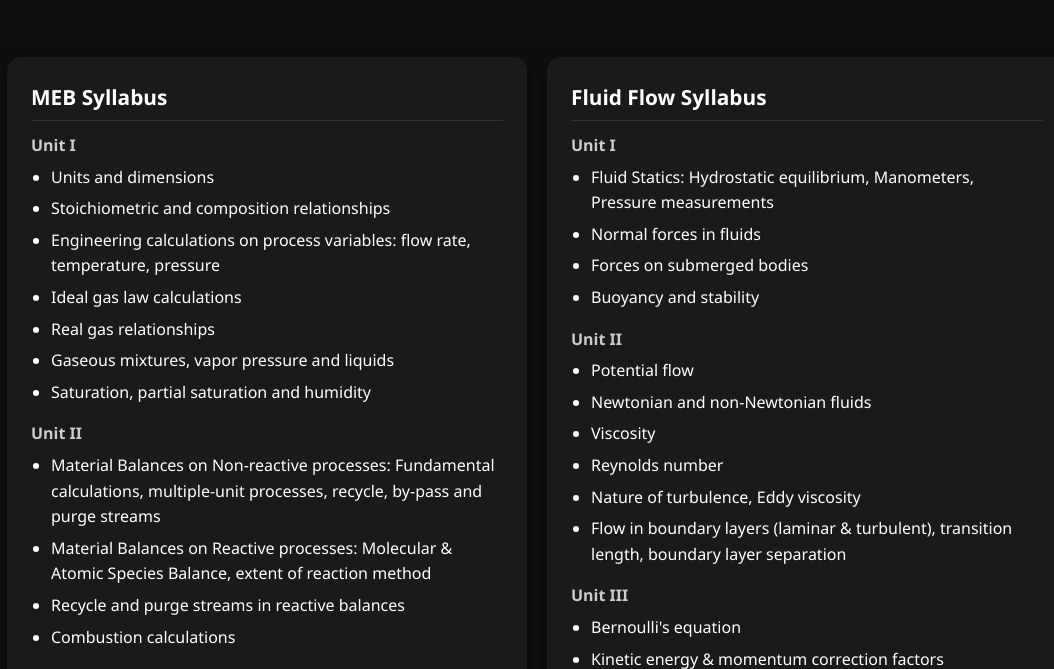
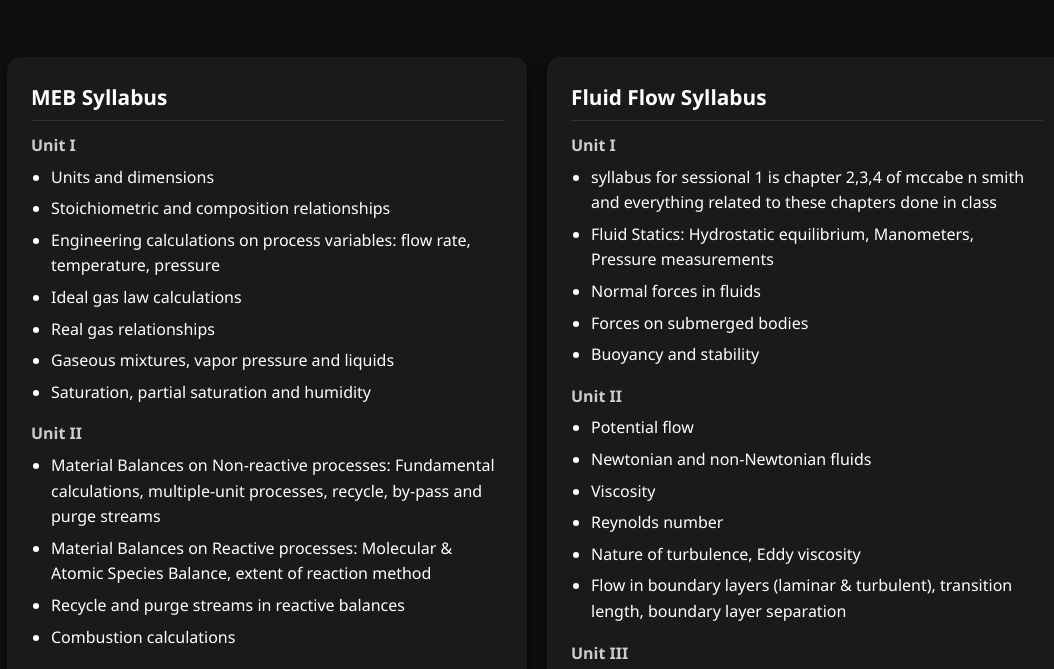
Before and after one commit to may768/MST1syllabus.github.io, a plain HTML site: page index.html in a window 1280 px wide. Shown: the part 128-797 px from the top of the page, without its empty margins (103-1157 px from the left). Drawn offline with Linux system fonts and the light colour scheme.

Commit message:
Update index.html

```diff
--- a/index.html
+++ b/index.html
@@ -43,6 +43,7 @@
       <div class="unit">
         <h3>Unit I</h3>
         <ul>
+          <li>syllabus for sessional 1 is chapter 2,3,4 of mccabe n smith and everything related to these chapters done in class</li>
           <li>Fluid Statics: Hydrostatic equilibrium, Manometers, Pressure measurements</li>
           <li>Normal forces in fluids</li>
           <li>Forces on submerged bodies</li>
```
